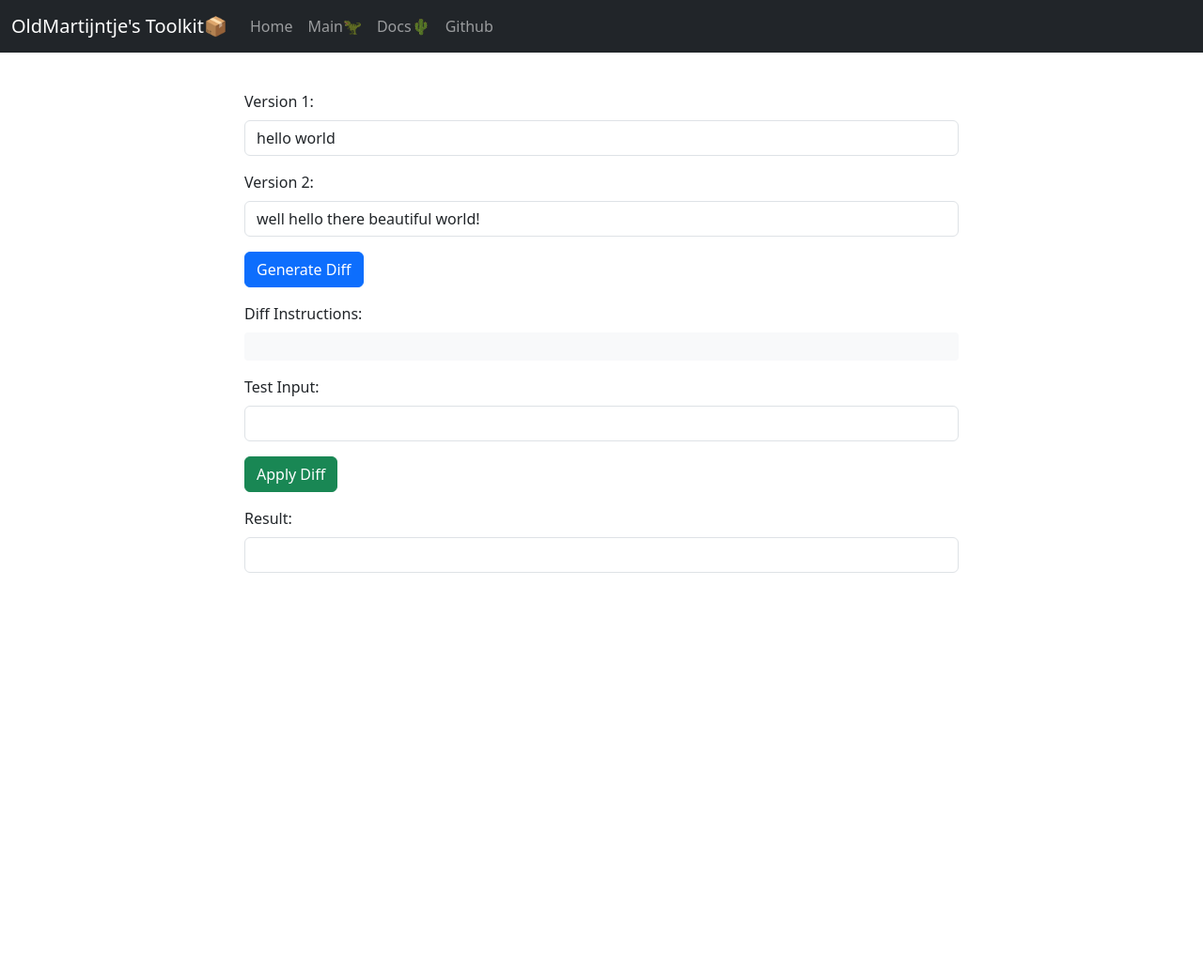
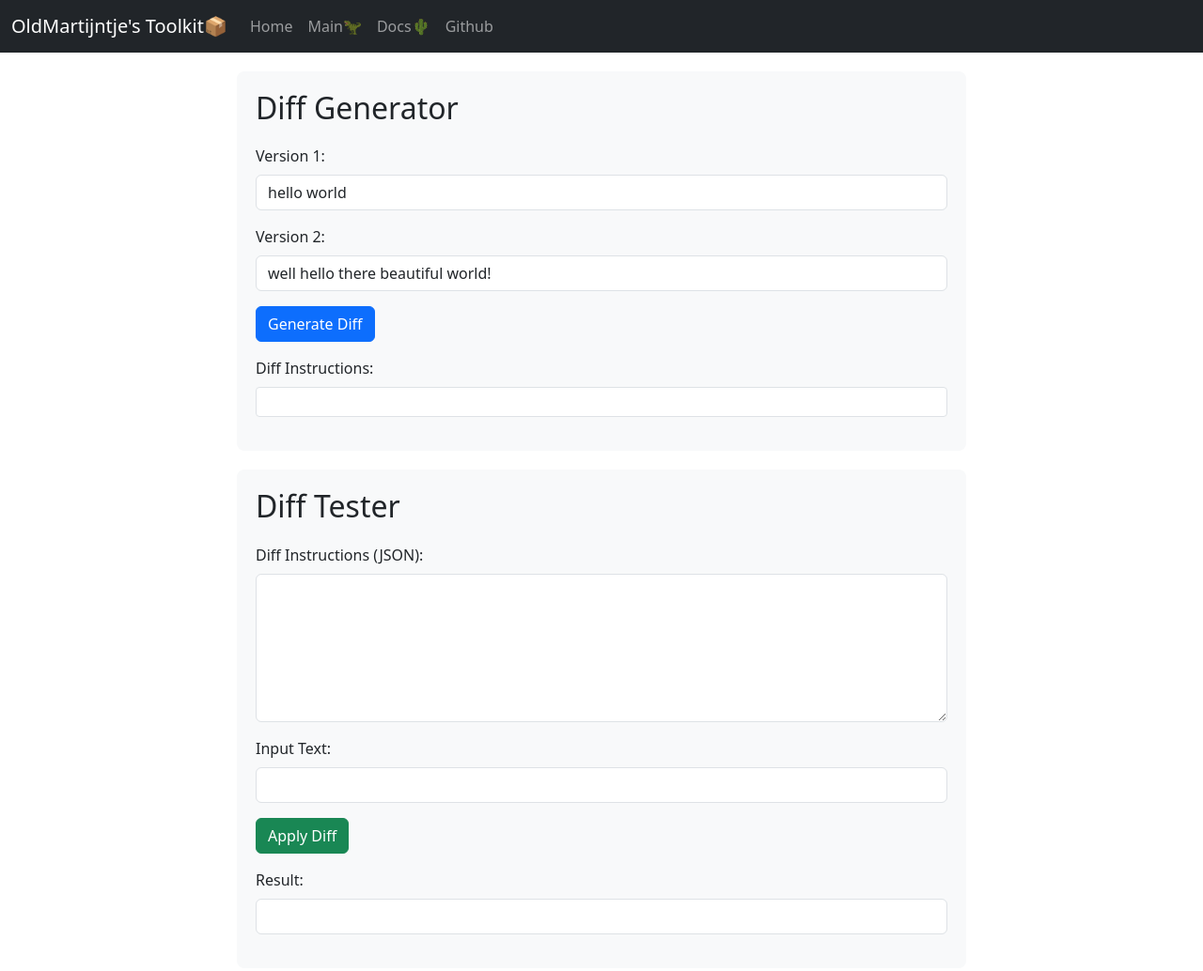
Before and after one commit to oldmartijntje/localNodeBox, a website: page docs/textTools/patcher/index.html in a window 1280 px wide. Shown: the whole page at 94% size. Before the commit the page ends 800 px from the top, so only its background shows below. Drawn offline with nearby package versions, Linux system fonts and the light colour scheme.

Commit message:
being able to import patches

```diff
--- a/docs/textTools/patcher/index.html
+++ b/docs/textTools/patcher/index.html
@@ -12,19 +12,31 @@
     <meta name="keywords" content="patcher, text, versioning, tool">
     <meta name="author" content="OldMartijntje">
     <style>
-        .diff-container {
+        .container {
             max-width: 800px;
             margin: 20px auto;
+        }
+
+        .tool-section {
+            background: #f8f9fa;
             padding: 20px;
+            border-radius: 8px;
+            margin-bottom: 20px;
         }
 
         pre {
-            background-color: #f8f9fa;
+            background-color: #fff;
             padding: 15px;
             border-radius: 4px;
             white-space: pre-wrap;
+            border: 1px solid #dee2e6;
+        }
+
+        h2 {
+            margin-bottom: 20px;
         }
     </style>
+
 </head>
 
 <body>
@@ -54,7 +66,10 @@
             </div>
         </div>
     </nav>
-    <div class="diff-container">
+    <div class="container">
+        <!-- Diff Generator Section -->
+        <div class="tool-section">
+            <h2>Diff Generator</h2>
             <div class="mb-3">
                 <label class="form-label">Version 1:</label>
                 <input type="text" id="version1" class="form-control" value="hello world">
@@ -71,9 +86,18 @@
                 <label class="form-label">Diff Instructions:</label>
                 <pre id="diffInstructions"></pre>
             </div>
+        </div>
+
+        <!-- Diff Tester Section -->
+        <div class="tool-section">
+            <h2>Diff Tester</h2>
+            <div class="mb-3">
+                <label class="form-label">Diff Instructions (JSON):</label>
+                <textarea id="testInstructions" class="form-control" rows="6"></textarea>
+            </div>
 
             <div class="mb-3">
-            <label class="form-label">Test Input:</label>
+                <label class="form-label">Input Text:</label>
                 <input type="text" id="testInput" class="form-control">
             </div>
 
@@ -84,15 +108,14 @@
                 <input type="text" id="testOutput" class="form-control" readonly>
             </div>
         </div>
+    </div>
 
     <script>
-        // Find the longest common subsequence of words
         function findLCS(words1, words2) {
             const m = words1.length;
             const n = words2.length;
             const dp = Array(m + 1).fill().map(() => Array(n + 1).fill(0));
 
-            // Build LCS matrix
             for (let i = 1; i <= m; i++) {
                 for (let j = 1; j <= n; j++) {
                     if (words1[i - 1] === words2[j - 1]) {
@@ -103,7 +126,6 @@
                 }
             }
 
-            // Backtrack to find the sequence
             const lcs = [];
             let i = m, j = n;
             while (i > 0 && j > 0) {
@@ -128,7 +150,6 @@
             const version1 = document.getElementById('version1').value;
             const version2 = document.getElementById('version2').value;
 
-            // Split into words, preserving spaces and punctuation
             const splitWithSpaces = (text) => {
                 const parts = [];
                 let currentWord = '';
@@ -167,22 +188,18 @@
             const parts1 = splitWithSpaces(version1);
             const parts2 = splitWithSpaces(version2);
 
-            // Find longest common subsequence of words
             const commonSequence = findLCS(parts1, parts2);
 
             const instructions = [];
             let lastPos1 = 0;
             let lastPos2 = 0;
 
-            // Process each segment of matching words
             for (let i = 0; i < commonSequence.length; i++) {
                 const match = commonSequence[i];
 
-                // Calculate positions in original strings
                 const pos1 = version1.indexOf(match.word, lastPos1);
                 const pos2 = version2.indexOf(match.word, lastPos2);
 
-                // Delete content before match in version1
                 if (pos1 > lastPos1) {
                     instructions.push({
                         type: 'delete',
@@ -191,7 +208,6 @@
                     });
                 }
 
-                // Insert content before match in version2
                 if (pos2 > lastPos2) {
                     instructions.push({
                         type: 'insert',
@@ -204,7 +220,6 @@
                 lastPos2 = pos2 + match.word.length;
             }
 
-            // Handle remaining content after last match
             if (lastPos1 < version1.length) {
                 instructions.push({
                     type: 'delete',
@@ -221,18 +236,19 @@
                 });
             }
 
-            document.getElementById('diffInstructions').textContent =
-                JSON.stringify(instructions, null, 2);
+            const diffJson = JSON.stringify(instructions, null, 2);
+            document.getElementById('diffInstructions').textContent = diffJson;
+            // Also copy to tester section for convenience
+            document.getElementById('testInstructions').value = diffJson;
         }
 
         function applyDiff() {
             try {
                 const testInput = document.getElementById('testInput').value;
                 const instructions = JSON.parse(
-                    document.getElementById('diffInstructions').textContent
+                    document.getElementById('testInstructions').value
                 );
 
-                // Apply instructions in reverse order to maintain positions
                 let result = testInput;
                 for (let i = instructions.length - 1; i >= 0; i--) {
                     const instruction = instructions[i];
@@ -249,7 +265,7 @@
                 document.getElementById('testOutput').value = result;
             } catch (error) {
                 document.getElementById('testOutput').value =
-                    'Error applying diff instructions';
+                    'Error: Invalid diff instructions';
             }
         }
     </script>
```
Lines whose indentation alone changed are shown as unchanged.
